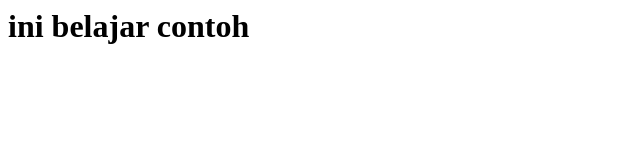
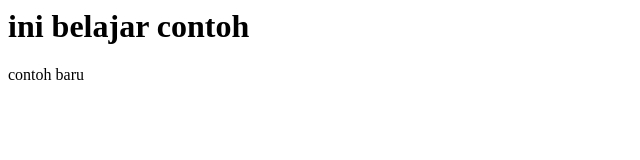
Before and after one commit to codewithwil/belajargit, a plain HTML site: page index.html in a window 1280 px wide. Shown: the full height of the page, 0-640 px from the left. Drawn offline with Linux system fonts and the light colour scheme.

Commit message:
contoh baru

```diff
--- a/index.html
+++ b/index.html
@@ -1 +1,2 @@
-<h1>ini belajar contoh</h1>
+<h1>ini belajar contoh </h1>
+<p>contoh baru</p>
```
